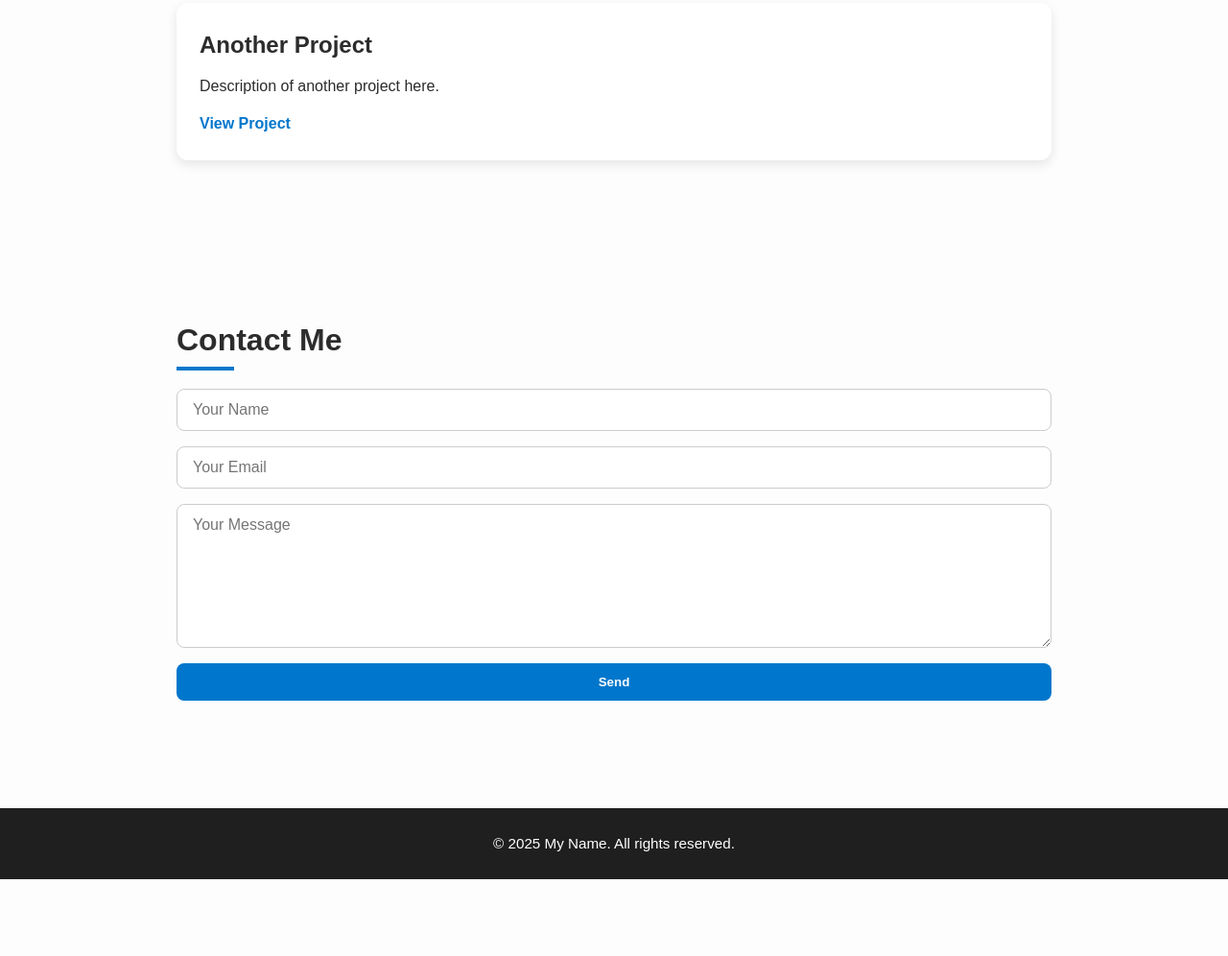
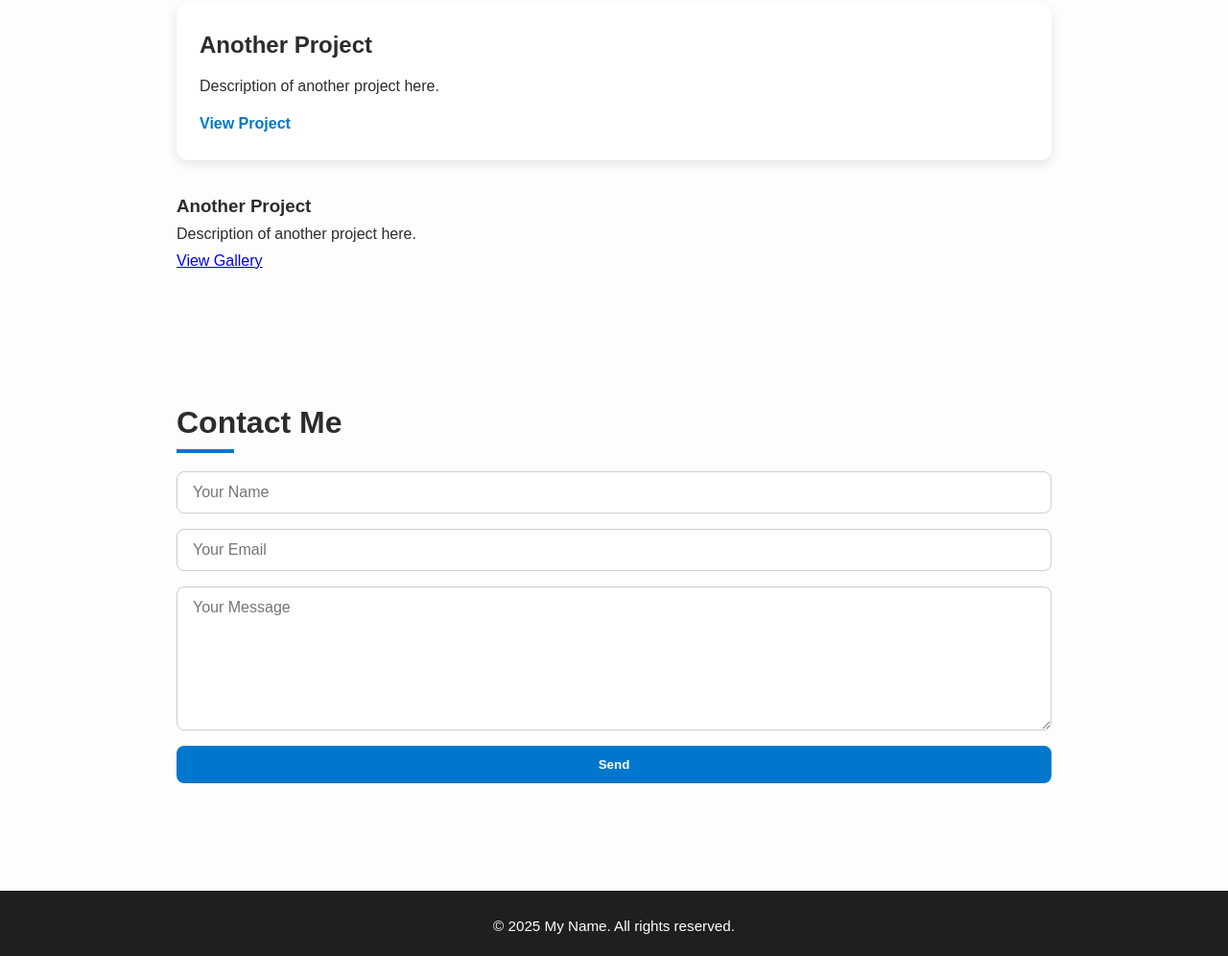
Before and after one commit to SimonMadudu/resume-draft, a plain HTML site: page index.html in a window 1280 px wide. Shown: the part 741-1737 px from the top of the page at 96% size. Before the commit the page ends 1657 px from the top, so only its background shows below. Drawn offline with Linux system fonts and the light colour scheme.

Commit message:
Added gallery page
Created a new gallery
added a link

```diff
--- a/index.html
+++ b/index.html
@@ -39,6 +39,11 @@
       <p>Description of another project here.</p>
       <a href="#" target="_blank">View Project</a>
     </div>
+    <div class="Gallery">
+      <h3>Another Project</h3>
+      <p>Description of another project here.</p>
+      <a href="gallery.html" target="_blank">View Gallery</a>
+    </div>
   </section>
 
   <section id="contact">
```
Also changed, not shown: gallery.html (added, +11 -0 lines).
